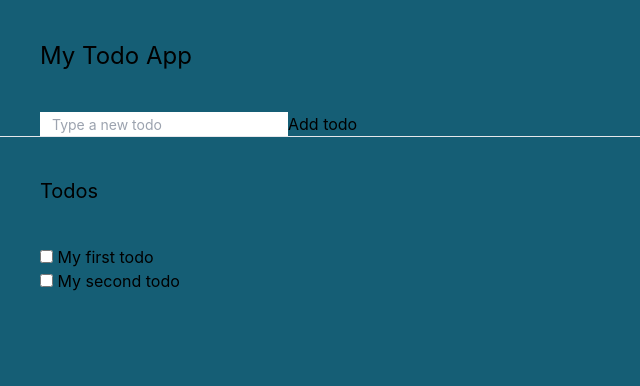
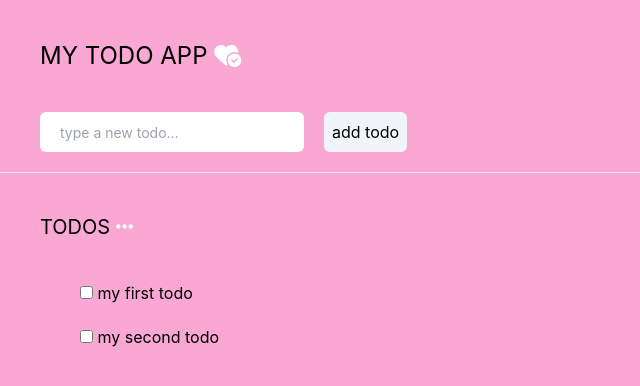
Before and after one commit to becodeorg/hamilton-7-to-do-react-l4ur4nn3, a React (Create React App) app: page / in a window 1280 px wide. Shown: the top 386 px of the page, without its empty margins (0-640 px from the left). Built offline with nearby package versions, Linux system fonts and the light colour scheme.

Commit message:
girlbossing the design

```diff
--- a/public/index.html
+++ b/public/index.html
@@ -2,6 +2,7 @@
 <html lang="en">
   <head>
     <meta charset="utf-8" />
+    <script src="https://kit.fontawesome.com/d74732e987.js" crossorigin="anonymous"></script>
     <link rel="icon" href="%PUBLIC_URL%/favicon.ico" />
     <meta name="viewport" content="width=device-width, initial-scale=1" />
     <meta name="theme-color" content="#000000" />
@@ -24,7 +25,7 @@
       work correctly both with client-side routing and a non-root public URL.
       Learn how to configure a non-root public URL by running `npm run build`.
     -->
-    <title>React App</title>
+    <title>My Todo App</title>
   </head>
   <body>
     <noscript>You need to enable JavaScript to run this app.</noscript>
--- a/src/App.js
+++ b/src/App.js
@@ -4,14 +4,14 @@ import Button from './components/button';
 
 function App() {
   return (
-    <div className="App bg-cyan-800 text-left pt-10 pb-10">
-        <h1 className="ml-10 mb-10 text-2xl">
-          My Todo App
+    <div className="App bg-pink-300 text-left pt-10 pb-10">
+        <h1 className="ml-10 mb-10 text-2xl uppercase">
+        My Todo App <i class="fa-sharp fa-solid fa-heart-circle-check text-white"></i>
         </h1>
         <Button />
-        <hr />
-        <h2 className="ml-10 mt-10 mb-10 text-xl">
-          Todos
+        <hr class="mt-5 text-white" />
+        <h2 className="ml-10 mt-10 mb-10 text-xl uppercase">
+          Todos <i class="fa-solid fa-ellipsis text-white"></i>
         </h2>
         <Checkbox />
     </div>
--- a/src/components/button.jsx
+++ b/src/components/button.jsx
@@ -2,8 +2,8 @@ import React, { useState } from "react";
 
 export default function addToDo() {
     return (
-        <><input type="text" placeholder='Type a new todo' className="ml-10 placeholder:pl-3 placeholder:text-sm">
-        </input><button>
+        <><input type="text" placeholder='type a new todo...' className="ml-10 p-2 rounded-md placeholder:pl-3 placeholder:text-sm">
+        </input><button className="ml-5 p-2 rounded-md bg-slate-100 lowercase hover:bg-zinc-400 hover:text-white">
                 Add todo
             </button></>
     );
--- a/src/components/checkbox.jsx
+++ b/src/components/checkbox.jsx
@@ -2,16 +2,16 @@ import React, { useState } from "react";
 
 export default function TodoList() {
     const initialTodos = [{
-        text: "My first todo",
+        text: "my first todo",
         check: false},{
-        text: "My second todo",
+        text: "my second todo",
         check: false}];
     const [todos, setTodos] = useState(initialTodos);
     return (
-        <ul className="ml-5 text-base">
+        <ul className="ml-10 text-base">
             {todos.map((todo, index) => (
-                <li key={index}>
-                    <input type="checkbox" defaultChecked={todo.check}  className="ml-5" /> {todo.text}
+                <li key={index} className="pb-5 hover:italic hover:cursor-pointer">
+                    <input type="checkbox" defaultChecked={todo.check}  className="ml-10" /> {todo.text}
                 </li>
             ))}
         </ul>
--- a/src/index.css
+++ b/src/index.css
@@ -9,7 +9,7 @@ body {
     sans-serif;
   -webkit-font-smoothing: antialiased;
   -moz-osx-font-smoothing: grayscale;
-  background-color: rgba(21, 94, 117, 255);
+  background-color: rgba(249,168,212,255);
 }
 
 code {
```
